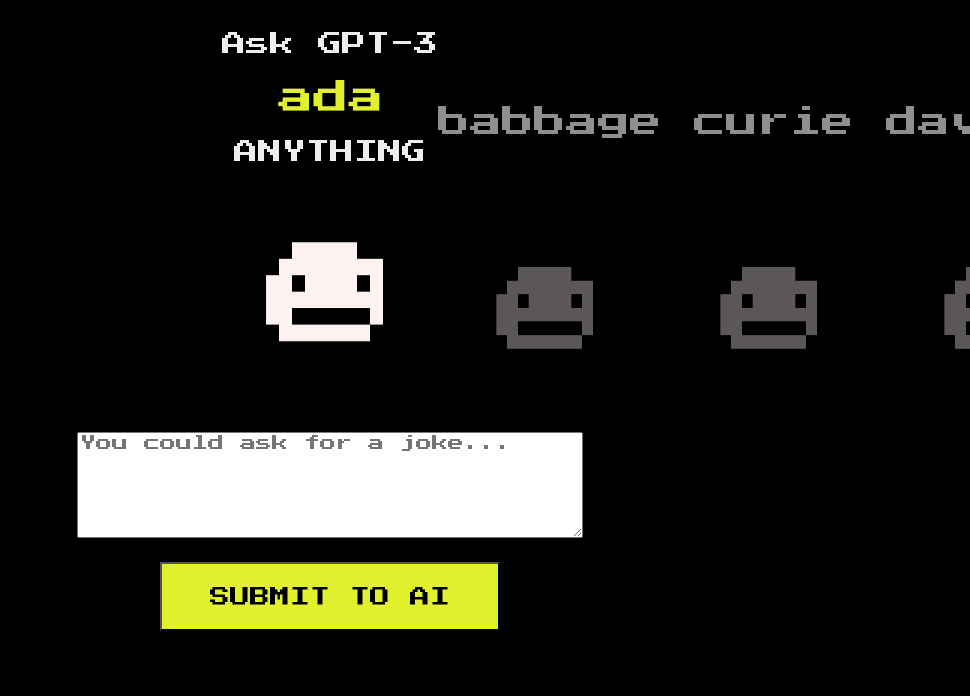
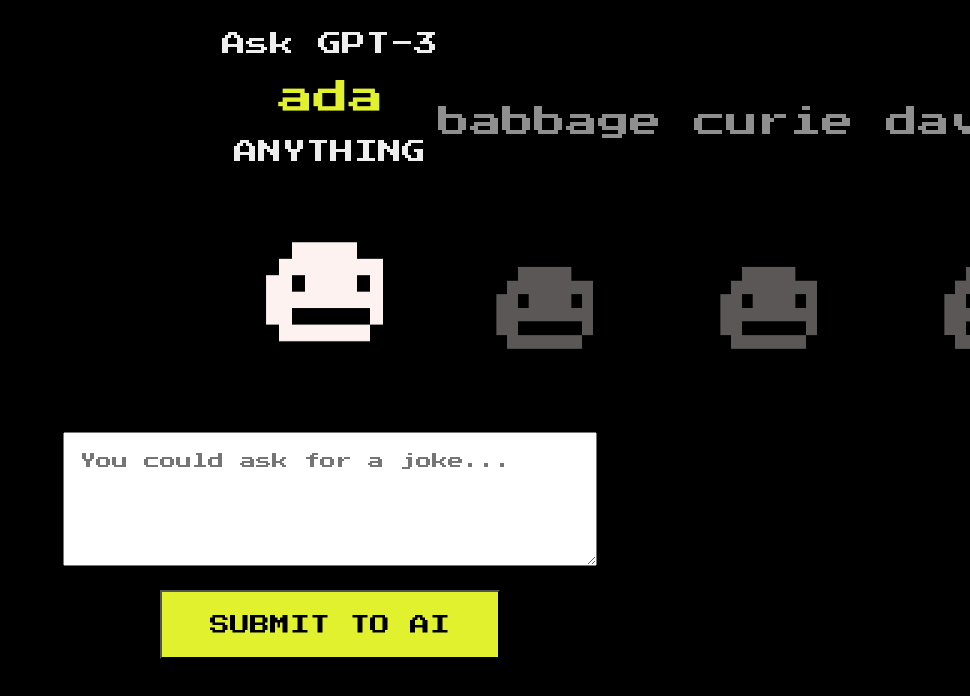
Before and after one commit to jimmybarron/geepeeteethree-says, a React (Create React App) app: page / in a window 1280 px wide. Shown: the top 696 px of the page, without its empty margins (310-1280 px from the left). Built offline with nearby package versions, Linux system fonts and the light colour scheme.

Commit message:
Edited textarea line height

```diff
--- a/src/SubmitForm.css
+++ b/src/SubmitForm.css
@@ -17,6 +17,8 @@ label[for="aiPrompt"] {
   max-width: 500px;
   max-height: 100px;
   font-size: 16px;
+  line-height: 24px;
+  padding: 16px;
 }
 
 .aiEngineScroller {
```
